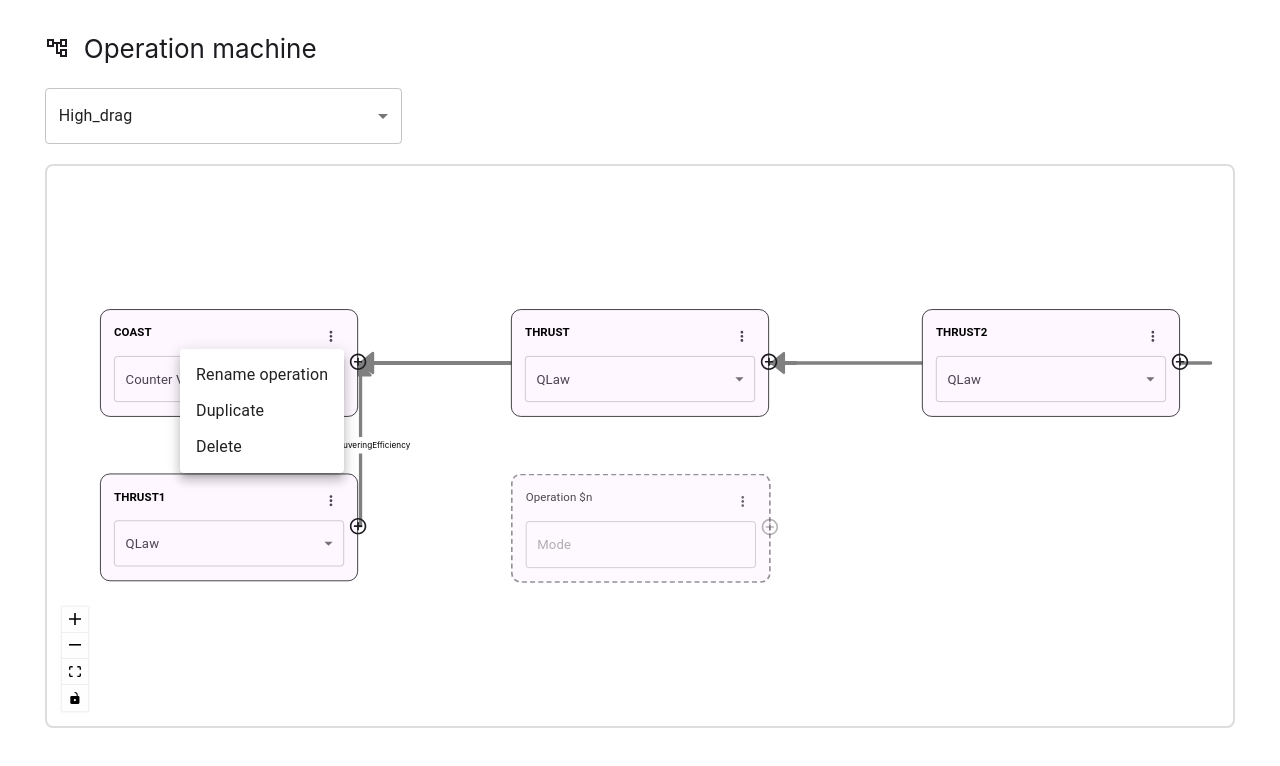
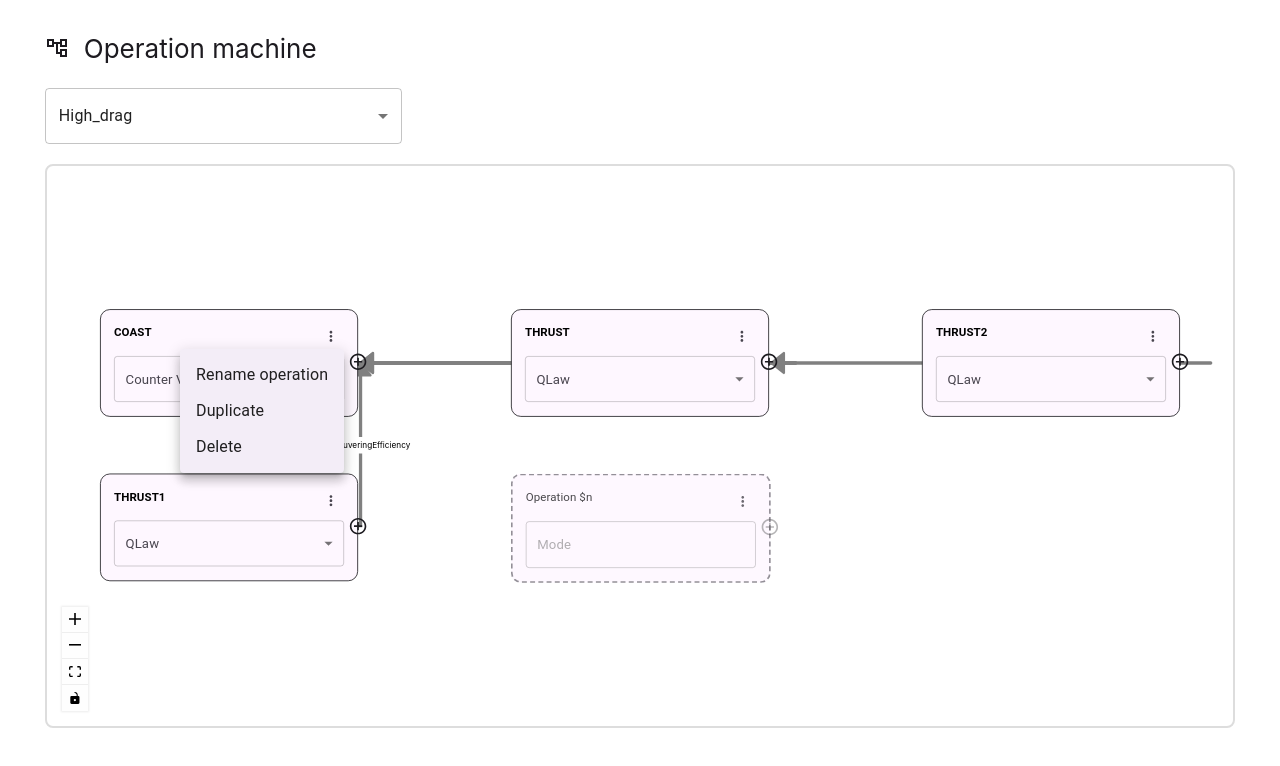
Before and after one commit to tcasazza-ienai/operation-machine-prototype, a React (Create React App) app: page / in a window 1280 px wide. Both pictures are taken after a click on the button 330 px from the left and 336 px from the top of the page. Shown: the top 766 px of the page. Built offline with nearby package versions, Linux system fonts and the light colour scheme.

Commit message:
Fixes in styles and some component functionalities

```diff
--- a/src/components/menu/popup-menu.tsx
+++ b/src/components/menu/popup-menu.tsx
@@ -29,6 +29,14 @@ const PopupMenu: React.FC<{ items: PopupMenuProp[] }> = ({ items }) => {
       </Button>
       <Menu
         className="nodrag"
+        slotProps={{
+          paper: {
+            sx: {
+              background: "var(--Surface-Container, #F3EDF7)",
+              paddingTop: "0px",
+            },
+          },
+        }}
         id="demo-positioned-menu"
         aria-labelledby="demo-positioned-button"
         anchorEl={anchorEl}
--- /dev/null
+++ b/src/components/modes/modeSelector.tsx
@@ -0,0 +1,108 @@
+import React from "react";
+import {
+  Select,
+  MenuItem,
+  Box,
+  Typography,
+  Button,
+  SelectChangeEvent,
+  Tooltip,
+} from "@mui/material";
+import AddCircleOutlineIcon from "@mui/icons-material/AddCircleOutline";
+import { Mode } from "../../types/operation-machine.types";
+import ModeEditOutlinedIcon from "@mui/icons-material/ModeEditOutlined";
+import ContentCopyRoundedIcon from "@mui/icons-material/ContentCopyRounded";
+
+interface ModeSelectorProps {
+  selected: Mode;
+  selectMode: (event: SelectChangeEvent<string>) => void;
+  modeList: Mode[];
+}
+const ModeSelector: React.FC<ModeSelectorProps> = ({
+  selected,
+  modeList: modesList,
+  selectMode,
+}) => {
+  return (
+    <Select
+      value={selected.mode_name}
+      className="nodrag"
+      displayEmpty
+      renderValue={
+        selected.id !== ""
+          ? undefined
+          : () => <Typography sx={{ color: "#49454F" }}>Select mode</Typography>
+      }
+      onChange={(e) => selectMode(e)}
+      sx={selectStyle}
+    >
+      <Box sx={addModeContainerStyle}>
+        <>
+          <Typography
+            sx={{ fontSize: "14px", fontWeight: "bold" }}
+            variant="h6"
+          >
+            Modes:
+          </Typography>
+          <Button disableRipple size="small" sx={addModeButtonStyle}>
+            <AddCircleOutlineIcon fontSize="small" />
+          </Button>
+        </>
+      </Box>
+      {modesList.map((item, index) => (
+        <MenuItem value={item.mode_name} sx={menuItemDesign} key={index}>
+          {item.mode_name}
+          <Box className="icons" sx={{ display: "none", gap: "8px" }}>
+            <Tooltip title="Edit">
+              <ModeEditOutlinedIcon fontSize="small" />
+            </Tooltip>
+            <Tooltip title="Duplicate">
+              <ContentCopyRoundedIcon fontSize="small" />
+            </Tooltip>
+          </Box>
+        </MenuItem>
+      ))}
+    </Select>
+  );
+};
+
+export default ModeSelector;
+
+const selectStyle = {
+  position: "relative",
+  width: "100%",
+  color: "#49454F",
+  textAlign: "justify",
+};
+
+const addModeContainerStyle = {
+  display: "flex",
+  justifyContent: "space-between",
+  height: "40px",
+  alignItems: "center",
+  padding: "8px 12px",
+  borderBottom: "1px solid #CAC4D0",
+  zIndex: "-1",
+};
+
+const addModeButtonStyle = {
+  borderRadius: 50,
+  color: "#49454F",
+  padding: "16px",
+  width: "24px",
+  height: "24px",
+  minWidth: "24px",
+  minHeight: "24px",
+};
+
+const menuItemDesign = {
+  "&:hover": {
+    backgroundColor: "rgba(73, 69, 79, 0.08)",
+    ".icons": {
+      display: "inline-flex",
+    },
+  },
+  display: "flex",
+  justifyContent: "space-between",
+  alignItems: "center",
+};
--- a/src/components/operation-machine/operation-machine-board.tsx
+++ b/src/components/operation-machine/operation-machine-board.tsx
@@ -20,6 +20,7 @@ import {
 import OperationNode from "../operation/operation-node.tsx";
 import "@xyflow/react/dist/style.css";
 import { useOpMachineStore } from "../../store/opMachineStore.ts";
+
 const OperationMachineBoard: React.FC = () => {
   const opMachine = useOpMachineStore((state) => state.opMachine);
   const setOpMachine = useOpMachineStore((state) => state.updateOpMachine);
@@ -48,6 +49,8 @@ const OperationMachineBoard: React.FC = () => {
   }, [nodes]);
 
   useEffect(() => {
+    //TO DO: Ask about the functionality of what to do when the spacecraft is changed and
+    // the operation has a mode with a different system_mode than the selected spacecraft
     refreshNodes(opMachine.operations);
   }, [opMachine]);
 
--- a/src/components/operation/operation-node-added.tsx
+++ b/src/components/operation/operation-node-added.tsx
@@ -14,6 +14,7 @@ import modes from "../../data/modes/modes1.json";
 import { Mode, Operation } from "../../types/operation-machine.types.ts";
 import IenaiButton from "../common/ienai-button.tsx";
 import AddIcon from "@mui/icons-material/Add";
+import ModeSelector from "../modes/modeSelector.tsx";
 
 const OperationNodeAdded: React.FC<{
   data: Operation;
@@ -21,13 +22,14 @@ const OperationNodeAdded: React.FC<{
   selectOnChange: (mode: Mode) => void;
 }> = ({ data, options, selectOnChange }) => {
   const [selected, setSelected] = useState<Mode>(data?.mode);
-  const [modesList, setModeList] = useState<Mode[]>(modes);
+  //TO DO: Filter modes by system_mode of the current spacecraft selected
+  const [modeList, setModeList] = useState<Mode[]>(modes);
   const [menuOptions, setMenuOptions] = useState<PopupMenuProp[]>(
     options ? options : []
   );
 
   const selectMode = (e: SelectChangeEvent<string>) => {
-    const mode = modesList.find((mode) => mode.mode_name === e.target.value);
+    const mode = modeList.find((mode) => mode.mode_name === e.target.value);
     setSelected(mode || data.mode);
     selectOnChange(mode || data.mode);
   };
@@ -40,7 +42,7 @@ const OperationNodeAdded: React.FC<{
         <PopupMenu items={menuOptions} />
       </Box>
       <Box sx={{ height: "57px" }}>
-        {modesList.length < 1 ? (
+        {modeList.length < 1 ? (
           <Box sx={addButtonContainerStyle}>
             <IenaiButton
               onClick={function (): void {
@@ -51,41 +53,11 @@ const OperationNodeAdded: React.FC<{
             />
           </Box>
         ) : (
-          <Select
-            value={selected.mode_name}
-            className="nodrag"
-            displayEmpty
-            renderValue={
-              selected.id !== ""
-                ? undefined
-                : () => (
-                    <Typography sx={{ color: "#49454F" }}>
-                      Select mode
-                    </Typography>
-                  )
-            }
-            onChange={(e) => selectMode(e)}
-            sx={selectStyle}
-          >
-            <Box sx={addModeContainerStyle}>
-              <>
-                <Typography
-                  sx={{ fontSize: "14px", fontWeight: "bold" }}
-                  variant="h6"
-                >
-                  Modes:
-                </Typography>
-                <Button disableRipple size="small" sx={addModeButtonStyle}>
-                  <AddCircleOutlineIcon fontSize="small" />
-                </Button>
-              </>
-            </Box>
-            {modesList.map((item, index) => (
-              <MenuItem value={item.mode_name} key={item.mode_name + index}>
-                {item.mode_name}
-              </MenuItem>
-            ))}
-          </Select>
+          <ModeSelector
+            modeList={modeList}
+            selectMode={selectMode}
+            selected={selected}
+          />
         )}
       </Box>
 
@@ -134,33 +106,6 @@ const addButtonContainerStyle = {
   alignItems: "center",
 };
 
-const selectStyle = {
-  position: "relative",
-  width: "100%",
-  color: "#49454F",
-  textAlign: "justify",
-};
-
-const addModeContainerStyle = {
-  display: "flex",
-  justifyContent: "space-between",
-  height: "40px",
-  alignItems: "center",
-  padding: "8px 12px",
-  borderBottom: "1px solid #CAC4D0",
-  zIndex: "-1",
-};
-
-const addModeButtonStyle = {
-  borderRadius: 50,
-  color: "#49454F",
-  padding: "16px",
-  width: "24px",
-  height: "24px",
-  minWidth: "24px",
-  minHeight: "24px",
-};
-
 const addTriggerContainerStyle = {
   position: "absolute",
   right: "-13px",
```
